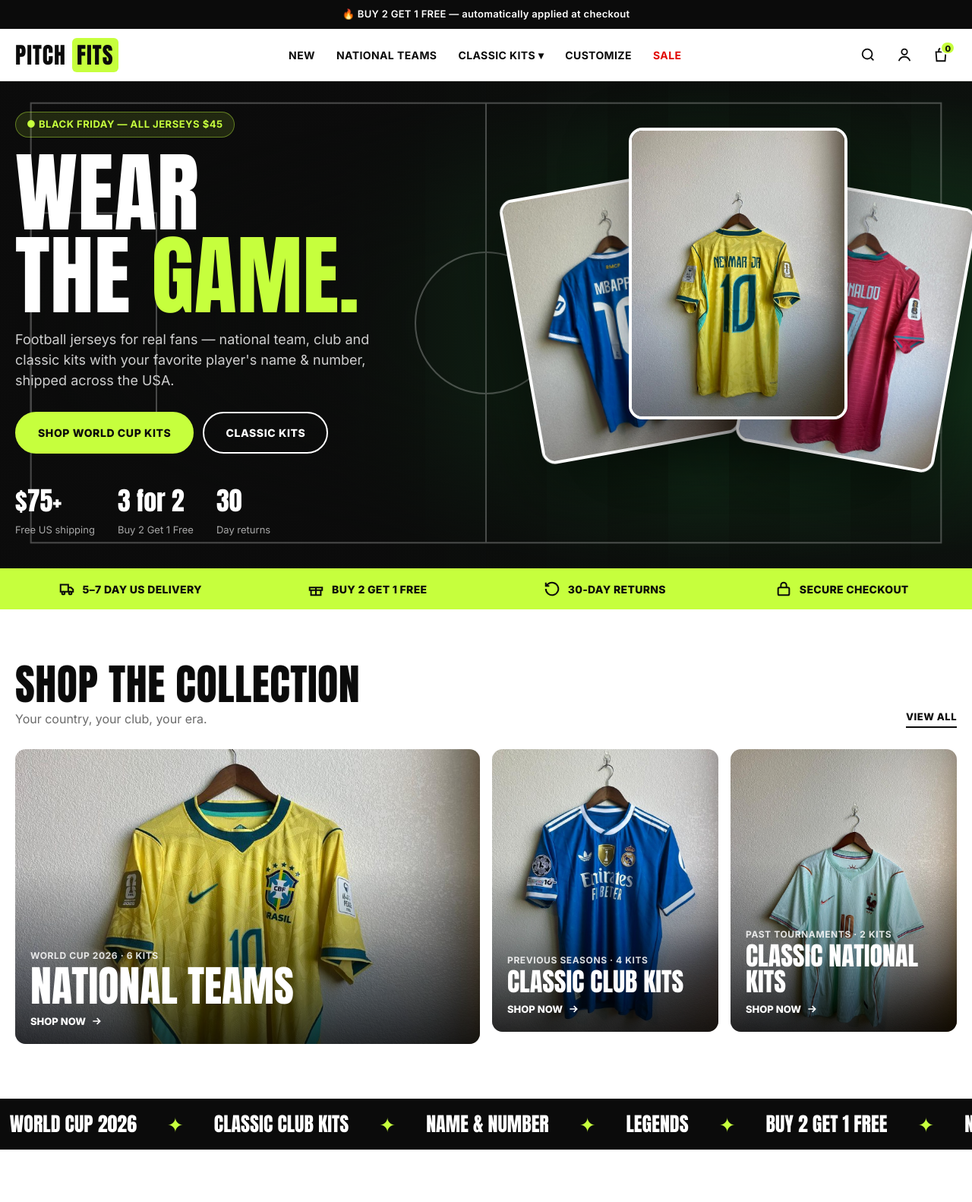
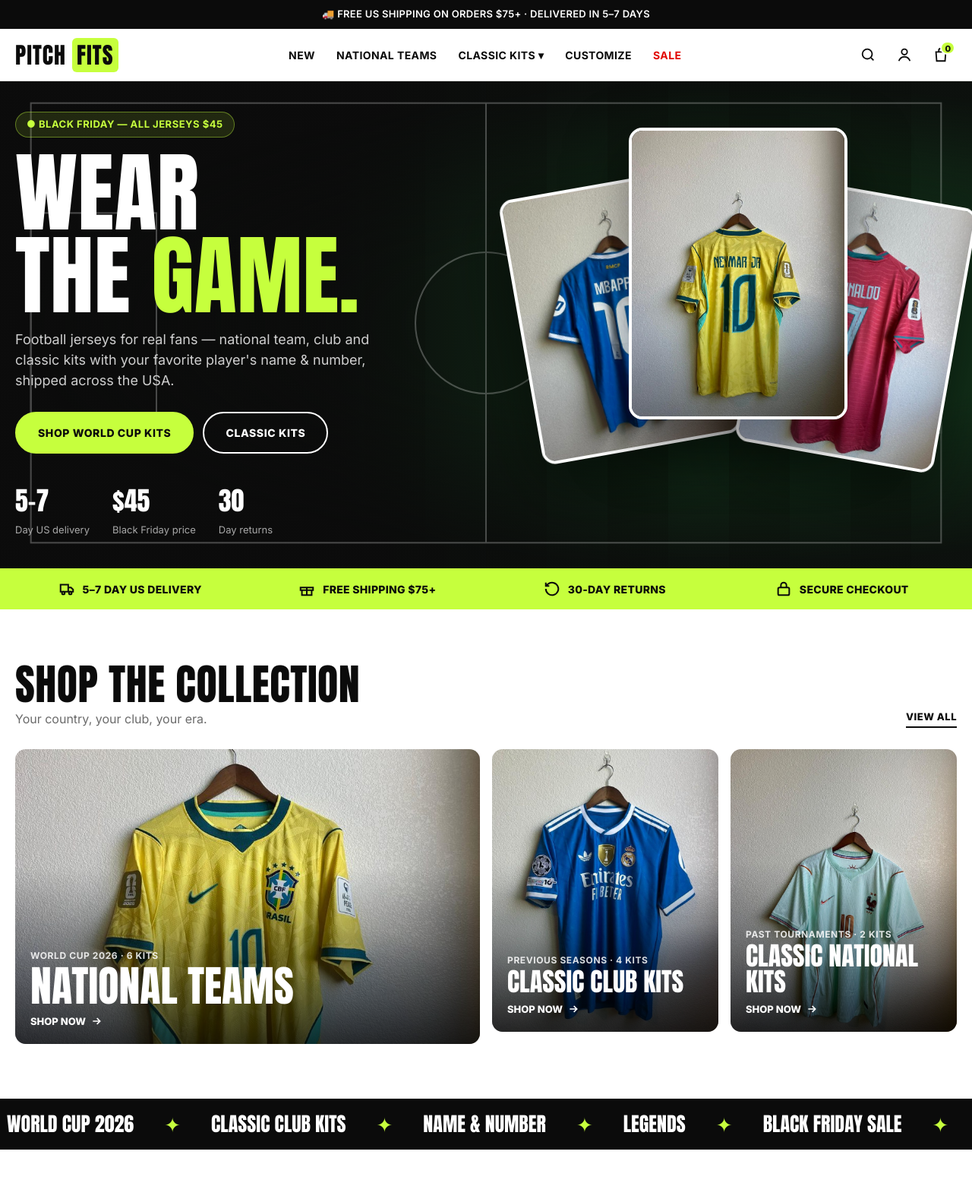
Before and after one commit to mohammedoomar85-svg/Mohammed-Omar, a plain HTML site: page pitchfits/index.html in a window 1280 px wide. Shown: the top 1582 px of the page at 76% size. Drawn offline with Linux system fonts and the light colour scheme.

Commit message:
PitchFits: Black Friday switch ($45, was $65), WELCOME10 on full-price items only, Buy 2 Get 1 off
Co-Authored-By: Claude Opus 5.5 <noreply@anthropic.com>
Claude-Session: https://claude.ai/code/session_01WjW5uD8E6mzXCciwCiAZe1

```diff
--- a/pitchfits/assets/app.js
+++ b/pitchfits/assets/app.js
@@ -103,7 +103,7 @@
     const foot = `
       <section class="news block"><div class="wrap">
         <h2 class="display">Get <em>10% Off</em> Your First Kit</h2>
-        <p>Join the squad for drops, restocks and members-only deals.</p>
+        <p>Join the squad for drops, restocks and members-only deals. Code WELCOME10 works on full-price jerseys.</p>
         <form id="newsForm"><input type="email" required placeholder="Enter your email"><button class="btn accent">Join Now</button></form>
       </div></section>
       <footer class="footer"><div class="wrap">
@@ -142,7 +142,7 @@
       if (add) { e.preventDefault(); location.href = "product.html?id=" + encodeURIComponent(add.dataset.quickAdd); }
     });
     document.addEventListener("keydown", e => { if (e.key === "Escape") $$(".drawer.open, .mnav.open").forEach(x => x.classList.remove("open")); });
-    $("#newsForm").addEventListener("submit", e => { e.preventDefault(); e.target.reset(); toast("You're in! Use code PITCH10 for 10% off"); });
+    $("#newsForm").addEventListener("submit", e => { e.preventDefault(); e.target.reset(); toast(S.blackFriday ? "You're in! Your WELCOME10 code works after Black Friday" : "You're in! Use code WELCOME10 for 10% off"); });
   }
 
   let tt;
@@ -172,10 +172,11 @@
       units.forEach((u, i) => { if ((i % g) >= S.buyXGetY.buy) bxgy += u; });
     }
     const pct = S.discountCodes[code] || 0;
-    const codeOff = (sub - bxgy) * pct / 100;
+    const eligible = cart.filter(l => !byId(l.id).compareAt).reduce((a, l) => a + unitPrice(l) * l.qty, 0);
+    const codeOff = Math.min(eligible, sub - bxgy) * pct / 100;
     const after = sub - bxgy - codeOff;
     const ship = cart.length === 0 || after >= S.freeShippingThreshold ? 0 : S.shippingFee;
-    return { sub, bxgy, codeOff, pct, ship, total: after + ship, after, units: cart.reduce((a, l) => a + l.qty, 0) };
+    return { sub, bxgy, codeOff, pct, eligible, ship, total: after + ship, after, units: cart.reduce((a, l) => a + l.qty, 0) };
   }
 
   function renderCart() {
@@ -200,7 +201,7 @@
     $(".sum", d).innerHTML = `
       ${S.buyXGetY && t.units % g === S.buyXGetY.buy ? `<div class="deal-box" style="margin:0 0 6px">${I.gift.replace("<svg", '<svg width="20" height="20"')} Add 1 more jersey — it's FREE!</div>` : S.buyXGetY && t.bxgy === 0 ? `<div style="font-size:13px;color:var(--muted)">Add ${g - (t.units % g)} more for <b>Buy ${S.buyXGetY.buy} Get ${S.buyXGetY.free} Free</b></div>` : ""}
       <div class="code"><input id="codeIn" placeholder="Discount code" value="${esc(code)}"><button id="codeBtn">Apply</button></div>
-      <div class="code-msg">${code ? (t.pct ? `<span style="color:#0a7d3b">Code ${esc(code)} applied: ${t.pct}% off</span>` : `<span style="color:var(--sale)">Code not valid</span>`) : ""}</div>
+      <div class="code-msg">${code ? (t.pct && !t.eligible ? `<span style="color:var(--sale)">${esc(code)} can't be combined with Black Friday prices</span>` : t.pct ? `<span style="color:#0a7d3b">Code ${esc(code)} applied: ${t.pct}% off</span>` : `<span style="color:var(--sale)">Code not valid</span>`) : ""}</div>
       <div class="r"><span>Subtotal</span><span>${money(t.sub)}</span></div>
       ${t.bxgy ? `<div class="r disc"><span>Buy ${S.buyXGetY.buy} Get ${S.buyXGetY.free} Free</span><span>−${money(t.bxgy)}</span></div>` : ""}
       ${t.codeOff ? `<div class="r disc"><span>Code ${esc(code)}</span><span>−${money(t.codeOff)}</span></div>` : ""}
--- a/pitchfits/assets/products.js
+++ b/pitchfits/assets/products.js
@@ -9,17 +9,23 @@ window.STORE = {
   currency: "USD",
   freeShippingThreshold: 75,      // free US shipping at or above this subtotal
   shippingFee: 6.99,              // shipping below the threshold
-  buyXGetY: { buy: 2, free: 1 },  // "Buy 2 Get 1 Free": cheapest item in every 3 is free. Set to null to turn off.
+  buyXGetY: null,                 // e.g. { buy: 2, free: 1 } for "Buy 2 Get 1 Free". null = off
   customizationPrice: 9.99,       // add name + number
-  discountCodes: {                // code: percent off
-    PITCH10: 10,
-    WELCOME15: 15
+  discountCodes: {                // code: percent off — only applies to full-price items (never on top of Black Friday prices)
+    WELCOME10: 10
   },
+  /* BLACK FRIDAY: while `blackFriday` is set, every jersey sells at blackFriday.price with its regular price crossed out.
+     To end the sale, change it to:  blackFriday: null,   — prices go back to the regular price and WELCOME10 works again. */
+  blackFriday: { price: 45 },
   announcements: [
     "🖤 BLACK FRIDAY SALE — ALL JERSEYS $45 (WAS $65)",
-    "🔥 BUY 2 GET 1 FREE — automatically applied at checkout",
-    "🚚 FREE US SHIPPING ON ORDERS $75+",
-    "⚽ WORLD CUP 2026 KITS IN STOCK — USE CODE PITCH10 FOR 10% OFF"
+    "🚚 FREE US SHIPPING ON ORDERS $75+ · DELIVERED IN 5–7 DAYS",
+    "⚽ WORLD CUP 2026 KITS IN STOCK"
+  ],
+  announcementsRegular: [
+    "🎁 NEW HERE? USE CODE WELCOME10 FOR 10% OFF",
+    "🚚 FREE US SHIPPING ON ORDERS $75+ · DELIVERED IN 5–7 DAYS",
+    "⚽ WORLD CUP 2026 KITS IN STOCK"
   ],
   deliveryDays: "5–7",            // business days, anywhere in the USA (processing included)
   /* Payment methods shown on the site. They work for real once checkout is connected (Shopify Payments / Stripe / PayPal). */
@@ -43,7 +49,7 @@ window.COLLECTIONS = [
 /* PRODUCTS — how to add one:
    - id: short unique name (used in the link)
    - team / season: shown on the card and used for the team filter
-   - price: selling price · compareAt: old price (crossed out + SALE badge), or null
+   - price: regular price (Black Friday price is set once in STORE.blackFriday) · compareAt: old price, or null
    - images: photos in assets/img/products/ (first = main photo, second = shown on hover)
    - print: the name & number in the photos (sold "as pictured" at no extra cost). null = blank jersey
    - collections: clubs | national | classic-clubs | classic-national | new
@@ -55,53 +61,53 @@ window.PRODUCTS = [
 
   /* ---------- Classic club kits — previous seasons ---------- */
   { id: "real-madrid-third-2526", team: "Real Madrid", season: "25/26", name: "Real Madrid Third Jersey 25/26", print: { name: "MBAPPÉ", number: "10" },
-    price: 45, compareAt: 65, collections: ["classic-clubs"], badge: "Best Seller",
+    price: 65, compareAt: null, collections: ["classic-clubs"], badge: "Best Seller",
     images: [IMG + "real-madrid-third-2526-front.jpg", IMG + "real-madrid-third-2526-back.jpg"],
     details: ["Champions League sleeve badges", "Club World champions badge"] },
 
   /* ---------- National teams — World Cup 2026 ---------- */
   { id: "brazil-home-2026-neymar", team: "Brazil", season: "2026", name: "Brazil Home Jersey 2026", print: { name: "NEYMAR JR", number: "10" },
-    price: 45, compareAt: 65, collections: ["national", "new"], badge: "Best Seller",
+    price: 65, compareAt: null, collections: ["national", "new"], badge: "Best Seller",
     images: [IMG + "brazil-home-2026-neymar-front.jpg", IMG + "brazil-home-2026-neymar-back.jpg"],
     details: ["World Cup 2026 sleeve badges"] },
   { id: "brazil-home-2026-raphinha", team: "Brazil", season: "2026", name: "Brazil Home Jersey 2026", print: { name: "RAPHINHA", number: "11" },
-    price: 45, compareAt: 65, collections: ["national"], badge: "",
+    price: 65, compareAt: null, collections: ["national"], badge: "",
     images: [IMG + "brazil-home-2026-raphinha-front.jpg", IMG + "brazil-home-2026-raphinha-back.jpg"],
     details: ["World Cup 2026 sleeve badges"] },
   { id: "brazil-away-2026-neymar", team: "Brazil", season: "2026", name: "Brazil Away Jersey 2026", print: { name: "NEYMAR JR", number: "10" },
-    price: 45, compareAt: 65, collections: ["national", "new"], badge: "New",
+    price: 65, compareAt: null, collections: ["national", "new"], badge: "New",
     images: [IMG + "brazil-away-2026-front.jpg", IMG + "brazil-away-2026-back.jpg"],
     details: ["World Cup 2026 sleeve badges"] },
   { id: "portugal-home-2026-ronaldo", team: "Portugal", season: "2026", name: "Portugal Home Jersey 2026", print: { name: "RONALDO", number: "7" },
-    price: 45, compareAt: 65, collections: ["national", "new"], badge: "Best Seller",
+    price: 65, compareAt: null, collections: ["national", "new"], badge: "Best Seller",
     images: [IMG + "portugal-home-2026-back.jpg"],
     details: ["World Cup 2026 sleeve badges"] },
   { id: "england-home-2026", team: "England", season: "2026", name: "England Home Jersey 2026", print: { name: "BELLINGHAM", number: "10" },
-    price: 45, compareAt: 65, collections: ["national", "new"], badge: "",
+    price: 65, compareAt: null, collections: ["national", "new"], badge: "",
     images: [IMG + "england-home-2026-back.jpg", IMG + "england-home-2026-front.jpg"] },
   { id: "england-away-2026", team: "England", season: "2026", name: "England Away Jersey 2026", print: { name: "KANE", number: "9" },
-    price: 45, compareAt: 65, collections: ["national", "new"], badge: "",
+    price: 65, compareAt: null, collections: ["national", "new"], badge: "",
     images: [IMG + "england-away-2026-back.jpg", IMG + "england-away-2026-front.jpg"] },
 
   { id: "psg-home-2425-ucl-final", team: "Paris Saint-Germain", season: "24/25", name: "PSG Home Jersey 24/25 — Champions League Final", print: { name: "O.DEMBÉLÉ", number: "10" },
-    price: 45, compareAt: 65, collections: ["classic-clubs"], badge: "Best Seller",
+    price: 65, compareAt: null, collections: ["classic-clubs"], badge: "Best Seller",
     images: [IMG + "psg-home-2425-front.jpg", IMG + "psg-home-2425-back.jpg"],
     details: ["Final Munich 2025 match details", "Champions League sleeve badges"] },
   { id: "santos-home-2012", team: "Santos", season: "2012", name: "Santos Home Jersey 2012 — Centenary", print: { name: "NEYMAR JR", number: "11" },
-    price: 45, compareAt: 65, collections: ["classic-clubs"], badge: "",
+    price: 65, compareAt: null, collections: ["classic-clubs"], badge: "",
     images: [IMG + "santos-home-2012-front.jpg", IMG + "santos-home-2012-back.jpg"],
     details: ["1912–2012 centenary crest"] },
   { id: "barcelona-away-0405", team: "Barcelona", season: "04/05", name: "Barcelona Away Jersey 04/05", print: { name: "RONALDINHO", number: "10" },
-    price: 45, compareAt: 65, collections: ["classic-clubs"], badge: "",
+    price: 65, compareAt: null, collections: ["classic-clubs"], badge: "",
     images: [IMG + "barcelona-away-0405-back.jpg"],
     details: ["LFP sleeve and number badges"] },
 
   /* ---------- Classic national kits — past tournaments ---------- */
   { id: "france-away-2024", team: "France", season: "2024", name: "France Away Jersey 2024", print: { name: "MBAPPE", number: "10" },
-    price: 45, compareAt: 65, collections: ["classic-national"], badge: "",
+    price: 65, compareAt: null, collections: ["classic-national"], badge: "",
     images: [IMG + "france-away-2024-front.jpg", IMG + "france-away-2024-back.jpg"] },
   { id: "brazil-home-2022", team: "Brazil", season: "2022", name: "Brazil Home Jersey 2022", print: { name: "NEYMAR JR", number: "10" },
-    price: 45, compareAt: 65, collections: ["classic-national"], badge: "",
+    price: 65, compareAt: null, collections: ["classic-national"], badge: "",
     images: [IMG + "brazil-home-2022-front.jpg", IMG + "brazil-home-2022-back.jpg"] }
 ];
 
@@ -113,3 +119,10 @@ window.SIZES = {
 /* Real customer reviews only. The reviews section stays hidden while this list is empty. Example:
    { name: "Jake M.", place: "Austin, TX", stars: 5, text: "Great quality, fast shipping." } */
 window.REVIEWS = [];
+
+/* Apply Black Friday pricing to every product */
+if (window.STORE.blackFriday) {
+  window.PRODUCTS.forEach(p => { if (p.price > window.STORE.blackFriday.price) { p.compareAt = p.price; p.price = window.STORE.blackFriday.price; } });
+} else {
+  window.STORE.announcements = window.STORE.announcementsRegular;
+}
--- a/pitchfits/index.html
+++ b/pitchfits/index.html
@@ -7,7 +7,7 @@
 <link href="https://fonts.googleapis.com/css2?family=Anton&family=Inter:wght@400;500;600;700;800;900&display=swap" rel="stylesheet">
 <link rel="stylesheet" href="assets/styles.css">
 <title>PitchFits — Football Jerseys | Club, National &amp; Retro Kits | USA</title>
-<meta name="description" content="Shop football jerseys at PitchFits. National team, club and classic kits with name &amp; number customization. Buy 2 Get 1 Free. Free US shipping over $75.">
+<meta name="description" content="Shop football jerseys at PitchFits. National team, club and classic kits with name &amp; number customization. Black Friday: every jersey $45. Free US shipping over $75, delivered in 5–7 days.">
 </head>
 <body data-page="home">
 
@@ -19,7 +19,7 @@
       <h1 class="display">Wear<br>The <em>Game.</em></h1>
       <p>Football jerseys for real fans — national team, club and classic kits with your favorite player's name &amp; number, shipped across the USA.</p>
       <div class="ctas"><a class="btn accent" href="collection.html?c=national">Shop World Cup Kits</a><a class="btn ghost" href="collection.html?c=classic">Classic Kits</a></div>
-      <div class="stats"><div><b>$75+</b><span>Free US shipping</span></div><div><b>3 for 2</b><span>Buy 2 Get 1 Free</span></div><div><b>30</b><span>Day returns</span></div></div>
+      <div class="stats"><div><b>5–7</b><span>Day US delivery</span></div><div><b>$45</b><span>Black Friday price</span></div><div><b>30</b><span>Day returns</span></div></div>
     </div>
     <div class="hero-kits"></div>
   </div>
@@ -27,7 +27,7 @@
 
 <div class="trust"><div class="wrap">
   <div><svg viewBox="0 0 24 24" fill="none" stroke="currentColor" stroke-width="2.2"><path d="M3 6h11v10H3zM14 10h4l3 3v3h-7"/><circle cx="7" cy="18" r="2"/><circle cx="17" cy="18" r="2"/></svg>5–7 Day US Delivery</div>
-  <div><svg viewBox="0 0 24 24" fill="none" stroke="currentColor" stroke-width="2.2"><path d="M3 10h18v4H3zM5 14h14v7H5zM12 10v11"/></svg>Buy 2 Get 1 Free</div>
+  <div><svg viewBox="0 0 24 24" fill="none" stroke="currentColor" stroke-width="2.2"><path d="M3 10h18v4H3zM5 14h14v7H5zM12 10v11"/></svg>Free Shipping $75+</div>
   <div><svg viewBox="0 0 24 24" fill="none" stroke="currentColor" stroke-width="2.2"><path d="M3 12a9 9 0 1 0 3-6.7L3 8M3 3v5h5"/></svg>30-Day Returns</div>
   <div><svg viewBox="0 0 24 24" fill="none" stroke="currentColor" stroke-width="2.2"><rect x="4" y="10" width="16" height="11" rx="2"/><path d="M8 10V7a4 4 0 0 1 8 0v3"/></svg>Secure Checkout</div>
 </div></div>
@@ -38,8 +38,8 @@
 </div></section>
 
 <div class="marquee"><div class="track">
-  <span>National Teams</span><span>World Cup 2026</span><span>Classic Club Kits</span><span>Name &amp; Number</span><span>Legends</span><span>Buy 2 Get 1 Free</span>
-  <span>National Teams</span><span>World Cup 2026</span><span>Classic Club Kits</span><span>Name &amp; Number</span><span>Legends</span><span>Buy 2 Get 1 Free</span>
+  <span>National Teams</span><span>World Cup 2026</span><span>Classic Club Kits</span><span>Name &amp; Number</span><span>Legends</span><span>Black Friday Sale</span>
+  <span>National Teams</span><span>World Cup 2026</span><span>Classic Club Kits</span><span>Name &amp; Number</span><span>Legends</span><span>Black Friday Sale</span>
 </div></div>
 
 <section class="block"><div class="wrap">
@@ -50,8 +50,8 @@
 
 <section style="padding:0 0 72px"><div class="wrap">
   <div class="promo">
-    <span class="free-tag">FREE KIT!</span>
-    <div class="txt"><h2 class="display">Buy 2<br>Get 1 <em>Free</em></h2><p>Mix &amp; match any jerseys — national, club or classic. The cheapest one is on us, applied automatically in your cart.</p><a class="btn accent" href="collection.html?c=all">Build Your Bundle</a></div>
+    <span class="free-tag">-$20</span>
+    <div class="txt"><h2 class="display">Black<br><em>Friday</em></h2><p>Every jersey $45 — was $65. National teams, clubs and classics. While stock lasts.</p><a class="btn accent" href="collection.html?c=all">Shop The Sale</a></div>
     <div class="art" id="promoArt"></div>
   </div>
 </div></section>
```
Also changed, not shown: pitchfits/info.html (+1 -1 lines), pitchfits/README.md.
